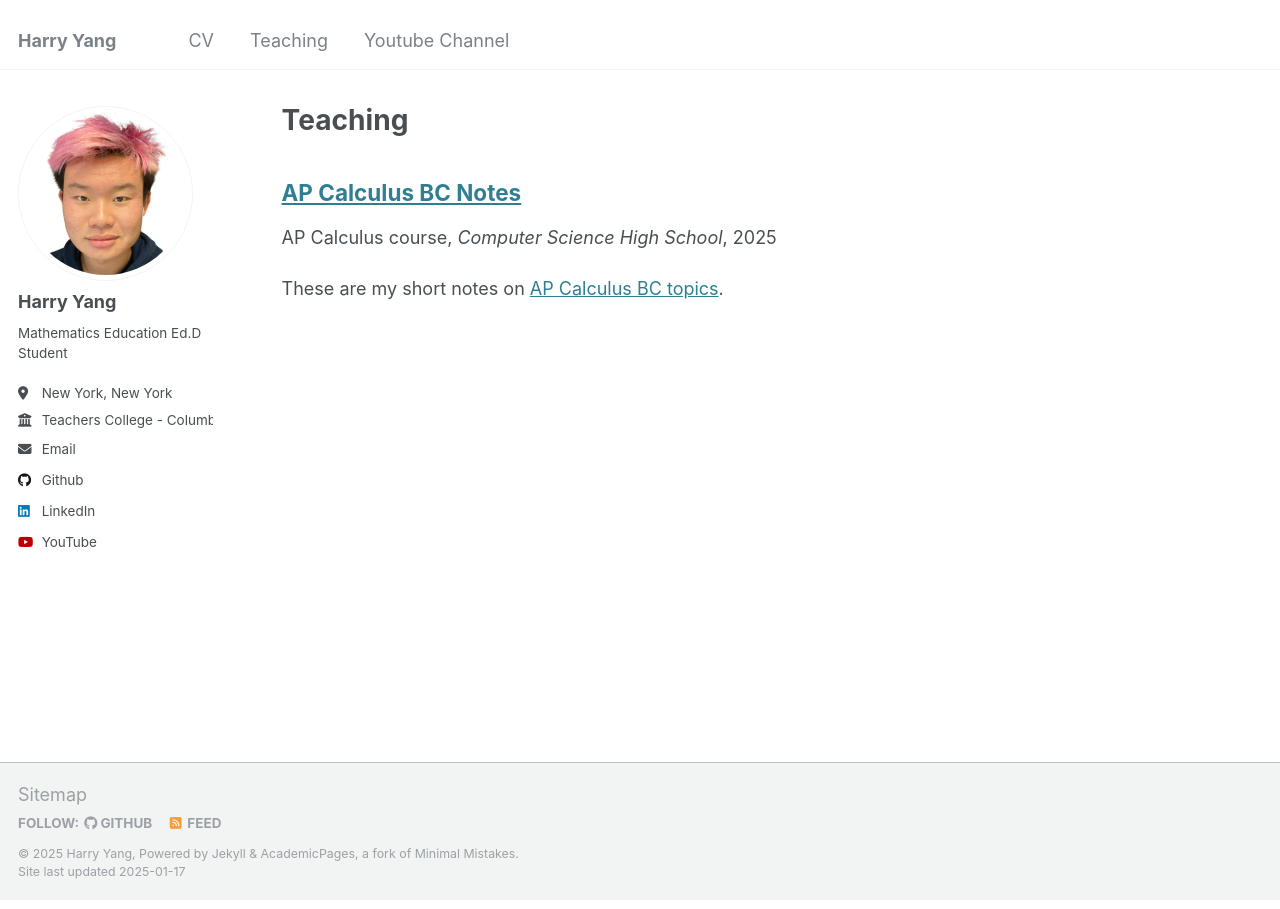
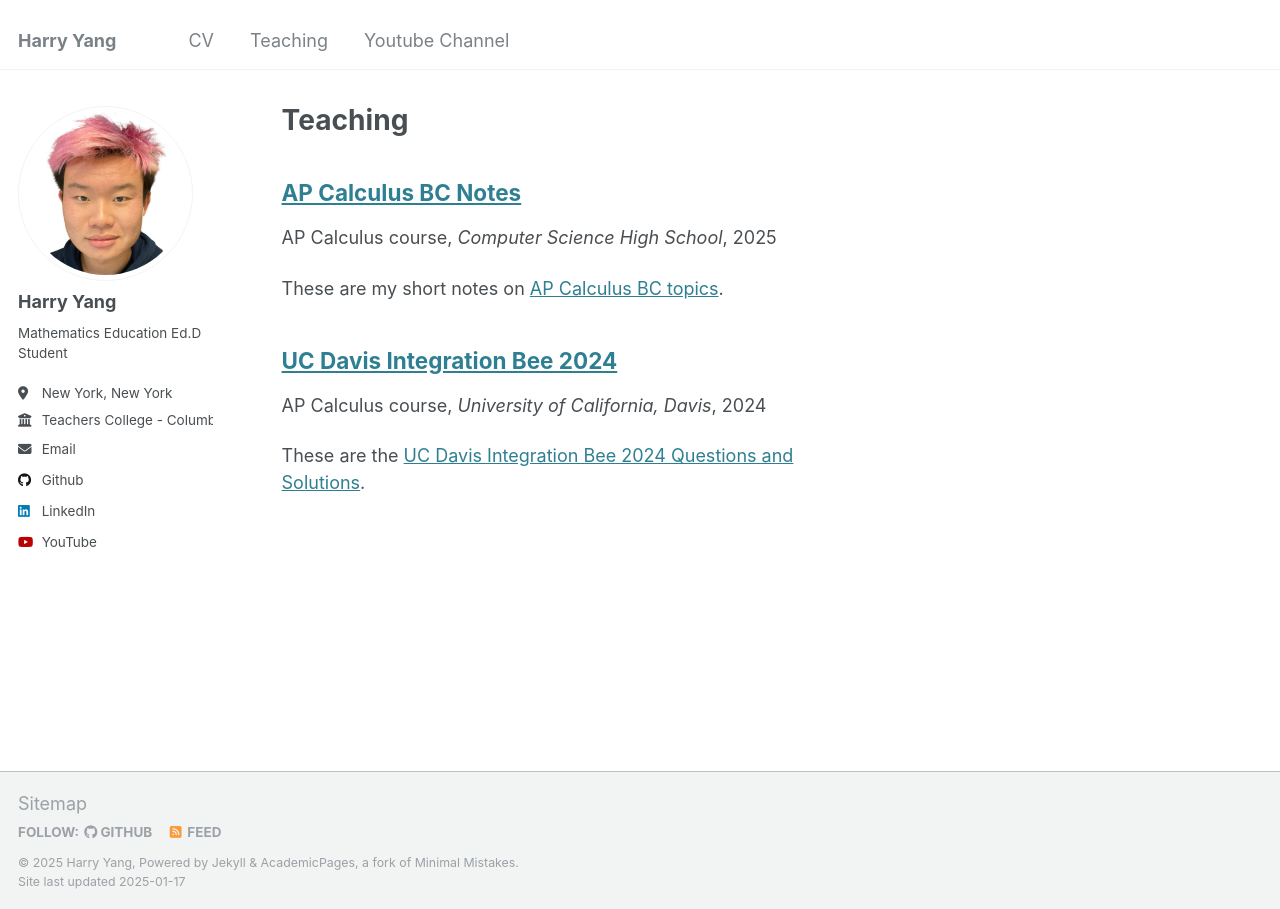
Before and after one commit to harry-yangmath/harry-yangmath.github.io, a Jekyll site: the page built from _pages/teaching.html, in a window 1280 px wide. Built offline with Jekyll 4.4.1, drawn with Linux system fonts in a browser that asks for light colours.

Commit message:
teaching update

```diff
--- /dev/null
+++ b/_teaching/2024-ucdavis.md
@@ -0,0 +1,11 @@
+---
+title: "UC Davis Integration Bee 2024"
+collection: teaching
+type: "AP Calculus course"
+permalink: /teaching/2024-sucdavis
+venue: "University of California, Davis"
+date: 2024-01-18
+location: "Davis, CA"
+---
+
+These are the [UC Davis Integration Bee 2024 Questions and Solutions](https://github.com/harry-yangmath/UCDavis_int_bee/blob/main/Integration_Bee_Questions_2024.pdf).
```
Also changed, not shown: _teaching/2025-spring-teaching-1.md (+1 -1 lines).
